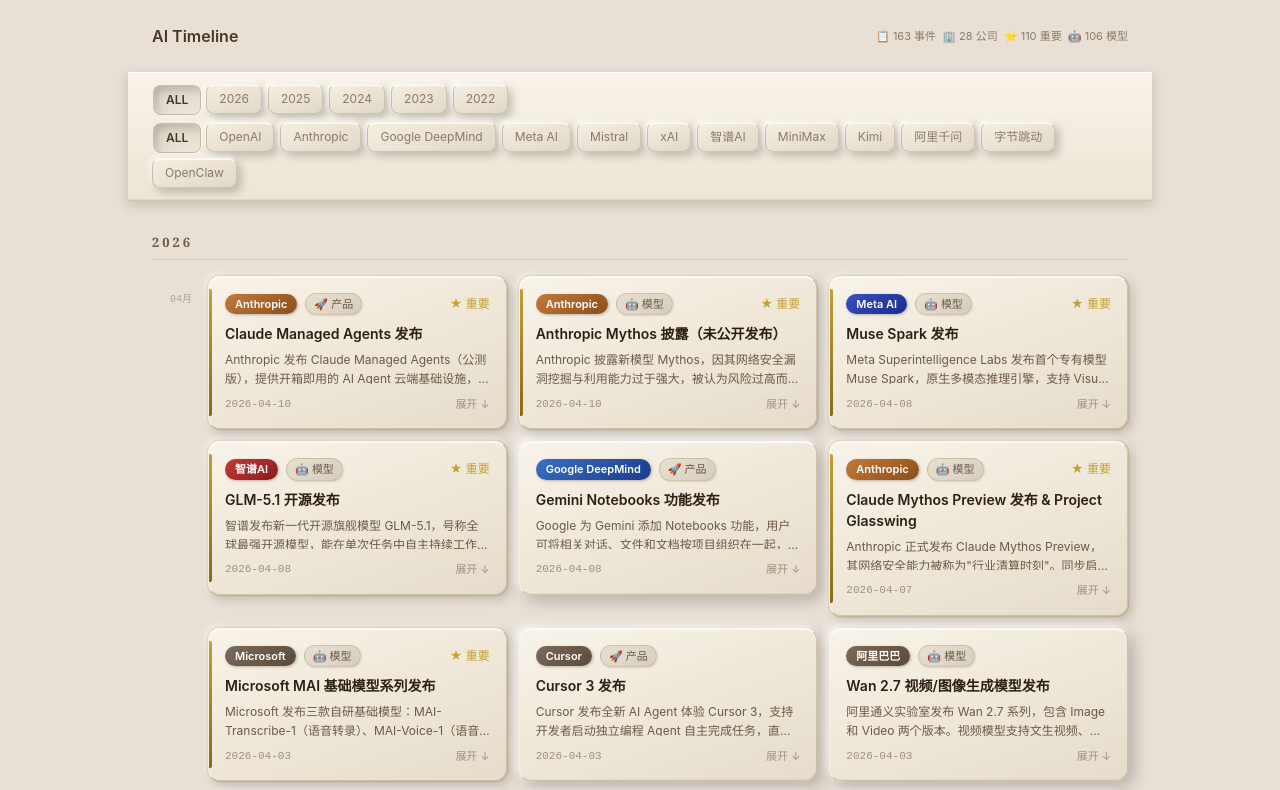
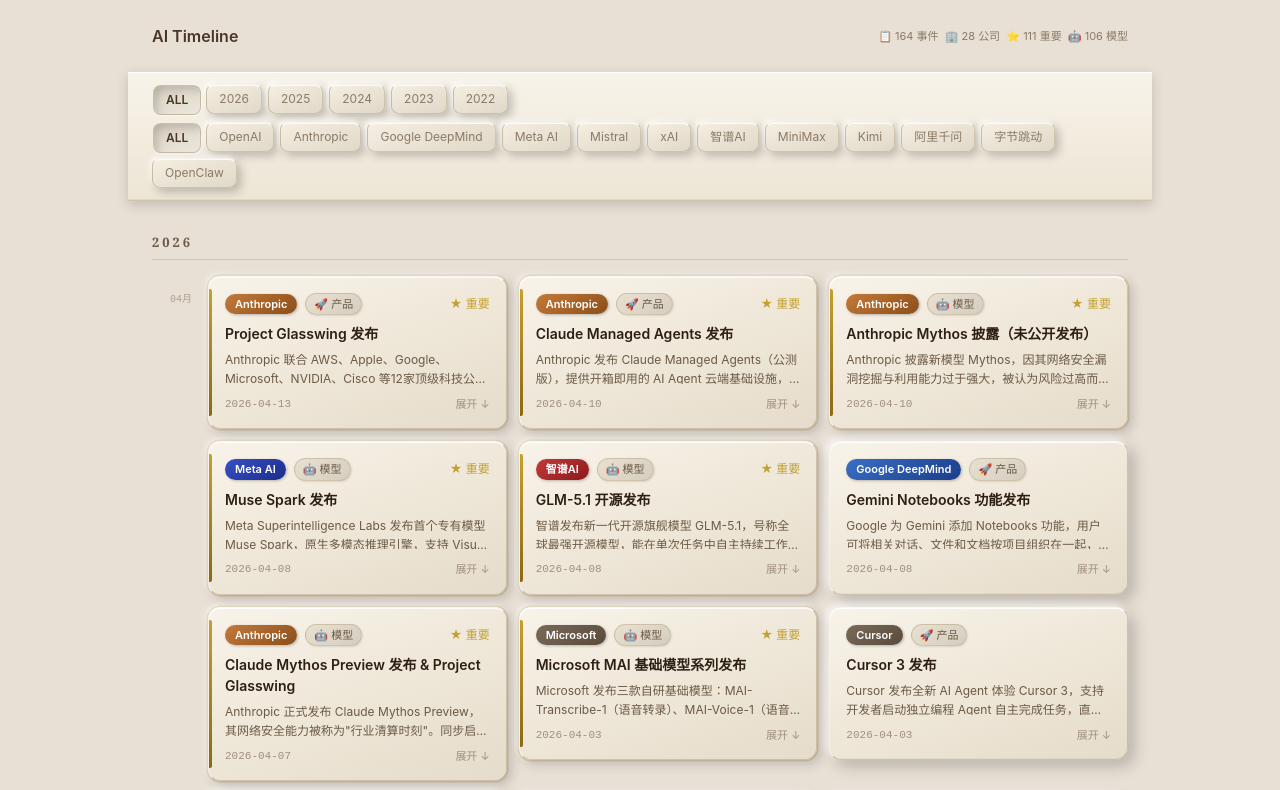
Before and after one commit to lc-chao/ai-timeline, a React (Vite) app: page / in a window 1280 px wide. Shown: the top 790 px of the page. Built offline with nearby package versions, Linux system fonts and the light colour scheme.

Commit message:
data: 自动更新 2026-04-13

```diff
--- a/src/data/events.ts
+++ b/src/data/events.ts
@@ -1485,4 +1485,13 @@
     description: 'Anthropic 披露新模型 Mythos，因其网络安全漏洞挖掘与利用能力过于强大，被认为风险过高而未向公众发布，仅向苹果、微软、谷歌等关键基础设施企业提供访问。此事件引发美国财政部长 Bessent 与美联储主席 Powell 紧急召集华尔街 CEO 开会讨论 AI 网络安全风险。',
     importance: 'high',
   },
+  {
+    id: 'anthropic-project-glasswing',
+    date: '2026-04-13',
+    company: 'Anthropic',
+    type: 'product',
+    title: 'Project Glasswing 发布',
+    description: 'Anthropic 联合 AWS、Apple、Google、Microsoft、NVIDIA、Cisco 等12家顶级科技公司发布 Project Glasswing，利用 Claude Mythos2 Preview 模型的漏洞挖掘能力主动防御全球关键软件基础设施。Anthropic 承诺提供最高 1 亿美元算力额度，并向 40+ 家关键基础设施组织开放访问权限。',
+    importance: 'high',
+  },
 ]
```
